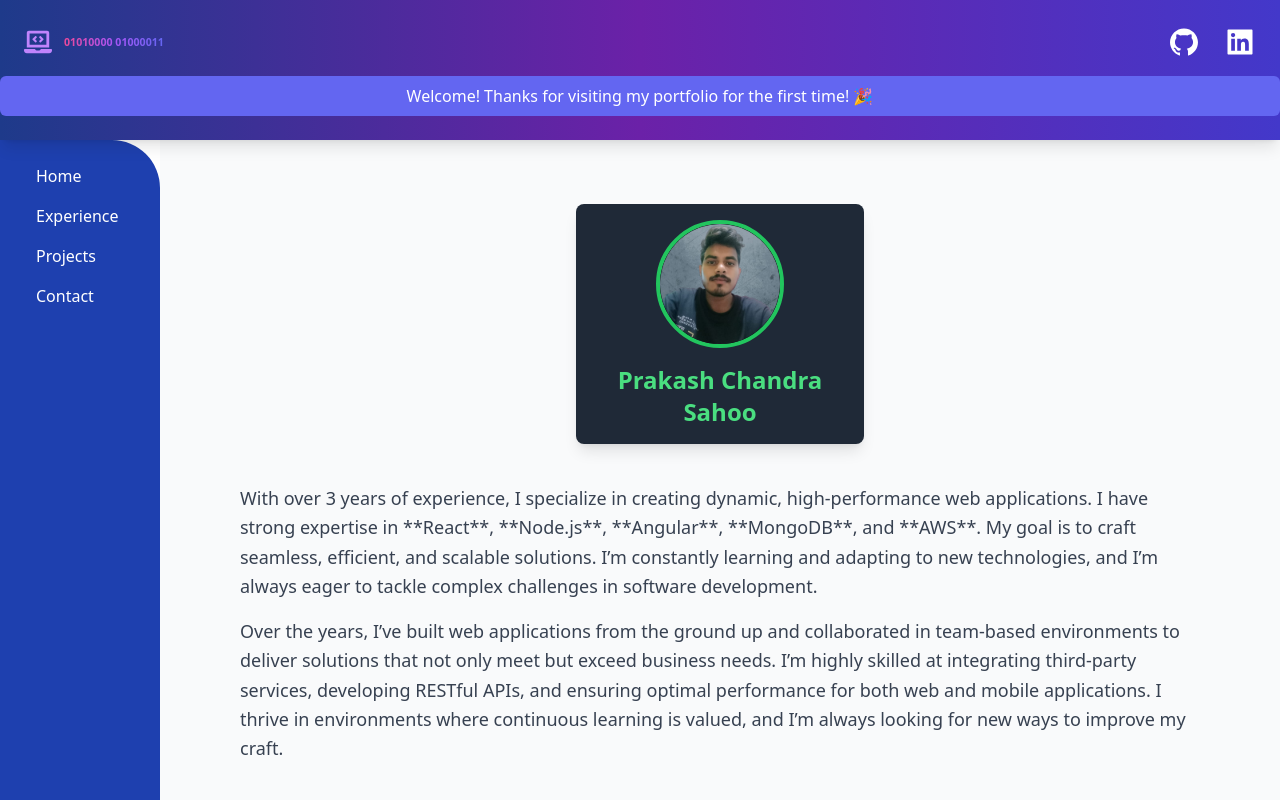
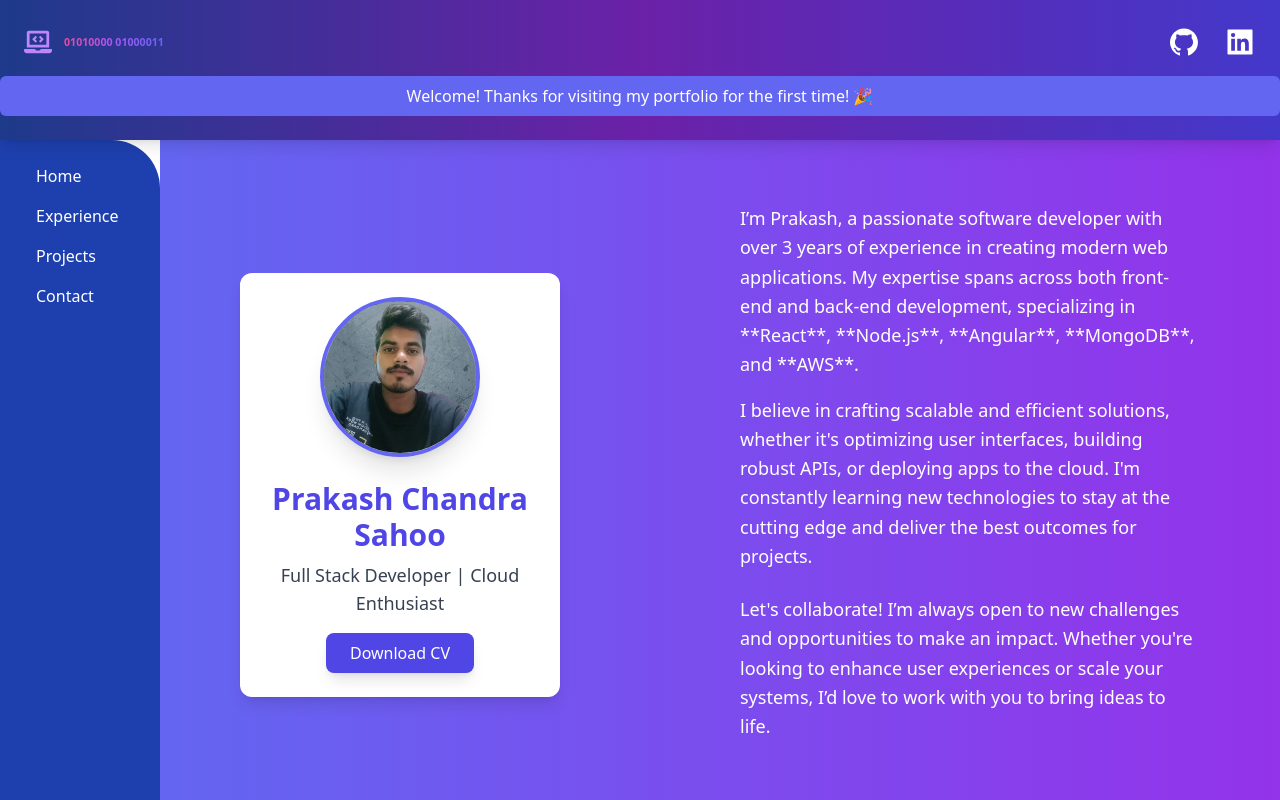
Before and after one commit to prakasham-om/portfolio, a React (Vite) app in the folder myapp/: page / in a window 1280 px wide. Shown: the top 800 px of the page. Built offline with nearby package versions, Linux system fonts and the light colour scheme.

Commit message:
Update About.jsx

```diff
--- a/myapp/src/components/About.jsx
+++ b/myapp/src/components/About.jsx
@@ -3,7 +3,7 @@ import { animated, useSpring } from 'react-spring';
 import { FaNode, FaJs, FaReact, FaAws, FaAngular } from 'react-icons/fa';
 import { DiMongodb } from "react-icons/di";
 import profile from '../assets/profile.jpeg';
-import resumeM from '../assets/prakash.pdf'
+import resumeM from '../assets/prakash.pdf';
 
 function About() {
   const downloadCV = () => {
@@ -31,56 +31,45 @@ function About() {
   });
 
   return (
-    <section id="about" className="py-16 px-8 md:px-20 bg-gray-50 text-gray-800 min-h-screen grid grid-cols-1 md:grid-cols-1 gap-10">
-      <div className="flex justify-center mb-6 md:mb-0">
-        {/* Profile Card */}
-        <div className="w-72 bg-gray-800 text-white rounded-lg shadow-lg hover:bg-green-600 transition-all duration-300 ease-in-out">
-          <div className="p-4 text-center">
+    <section id="about" className="py-16 px-8 md:px-20 bg-gradient-to-r from-indigo-500 to-purple-600 text-white min-h-screen grid grid-cols-1 md:grid-cols-2 gap-10">
+      {/* Left side - Profile Card */}
+      <div className="flex justify-center md:justify-start items-center">
+        <div className="bg-white text-gray-800 rounded-xl shadow-lg hover:scale-105 transform transition-all duration-300 ease-in-out max-w-xs w-full p-6 text-center">
           <img
             src={profile}
             alt="Prakash Chandra Sahoo"
-              className="w-32 h-32 rounded-full mx-auto mb-4 border-4 border-green-500"
+            className="w-40 h-40 rounded-full mx-auto mb-6 border-4 border-indigo-500 shadow-xl"
           />
-            <animated.h2 style={fadeIn} className="text-2xl font-semibold text-green-400">
+          <animated.h2 style={fadeIn} className="text-3xl font-semibold text-indigo-600 mb-2">
             Prakash Chandra Sahoo
           </animated.h2>
-          </div>
-        </div>
-      </div>
-
-      <div className="text-center md:text-left">
-        <animated.p style={fadeIn} className="text-lg leading-relaxed text-gray-700 mb-4 md:hidden">
-          I'm Prakash, a passionate software developer with over 3 years of experience in creating robust and scalable applications. I specialize in React, Node.js, Angular, MongoDB, and AWS. With a solid background in both front-end and back-end development, I focus on delivering high-quality, efficient solutions. I am driven by challenges and always eager to enhance my skills to meet evolving technology needs.
-        </animated.p>
-
-        <animated.p style={fadeIn} className="hidden md:block text-lg leading-relaxed text-gray-700 mb-4">
-          With over 3 years of experience, I specialize in creating dynamic, high-performance web applications. I have strong expertise in **React**, **Node.js**, **Angular**, **MongoDB**, and **AWS**. My goal is to craft seamless, efficient, and scalable solutions. I’m constantly learning and adapting to new technologies, and I’m always eager to tackle complex challenges in software development.
-        </animated.p>
-
-        <animated.p style={fadeIn} className="hidden md:block text-lg leading-relaxed text-gray-700 mb-6">
-          Over the years, I’ve built web applications from the ground up and collaborated in team-based environments to deliver solutions that not only meet but exceed business needs. I’m highly skilled at integrating third-party services, developing RESTful APIs, and ensuring optimal performance for both web and mobile applications. I thrive in environments where continuous learning is valued, and I’m always looking for new ways to improve my craft.
-        </animated.p>
-
+          <p className="text-lg text-gray-700 mb-4">Full Stack Developer | Cloud Enthusiast</p>
           <button
             onClick={downloadCV}
-          className="bg-indigo-600 text-white py-2 px-6 rounded-lg hover:bg-indigo-500 transition duration-300 mt-4 shadow-lg transform hover:scale-105"
+            className="bg-indigo-600 text-white py-2 px-6 rounded-lg hover:bg-indigo-700 transition duration-300 shadow-lg transform hover:scale-105"
           >
             Download CV
           </button>
         </div>
+      </div>
 
-      <animated.p style={fadeIn} className="text-center text-lg text-gray-600 mt-4 md:hidden">
-        Thank you for visiting! Feel free to reach out to discuss opportunities or collaborations.
+      {/* Right side - About text */}
+      <div className="flex flex-col justify-center items-center md:items-start text-center md:text-left">
+        <animated.p style={fadeIn} className="text-lg leading-relaxed mb-4">
+          I’m Prakash, a passionate software developer with over 3 years of experience in creating modern web applications. My expertise spans across both front-end and back-end development, specializing in **React**, **Node.js**, **Angular**, **MongoDB**, and **AWS**.
         </animated.p>
 
-      <animated.div style={fadeIn} className="hidden md:block text-lg text-gray-600 mt-4">
-        I am always open to new projects, collaborations, and opportunities. Let's connect to create impactful solutions together. With my expertise in full-stack development and cloud technologies like AWS, I am prepared to contribute to cutting-edge projects that challenge my skills and make a real impact. Whether it's optimizing front-end user experiences or designing back-end systems, I'm passionate about delivering excellence.
-      </animated.div>
+        <animated.p style={fadeIn} className="text-lg leading-relaxed mb-6">
+          I believe in crafting scalable and efficient solutions, whether it's optimizing user interfaces, building robust APIs, or deploying apps to the cloud. I'm constantly learning new technologies to stay at the cutting edge and deliver the best outcomes for projects.
+        </animated.p>
 
-      <animated.div
-        style={iconFade}
-        className="flex justify-center gap-8 mt-12"
-      >
+        <animated.p style={fadeIn} className="text-lg leading-relaxed mb-6">
+          Let's collaborate! I’m always open to new challenges and opportunities to make an impact. Whether you're looking to enhance user experiences or scale your systems, I’d love to work with you to bring ideas to life.
+        </animated.p>
+      </div>
+
+      {/* Skills Section */}
+      <animated.div style={iconFade} className="flex justify-center gap-10 mt-12">
         <FaReact size={50} className="text-blue-500 hover:text-blue-600 transition duration-300" />
         <FaNode size={50} className="text-green-600 hover:text-green-700 transition duration-300" />
         <FaJs size={50} className="text-yellow-500 hover:text-yellow-600 transition duration-300" />
```
Lines whose indentation alone changed are shown as unchanged.
